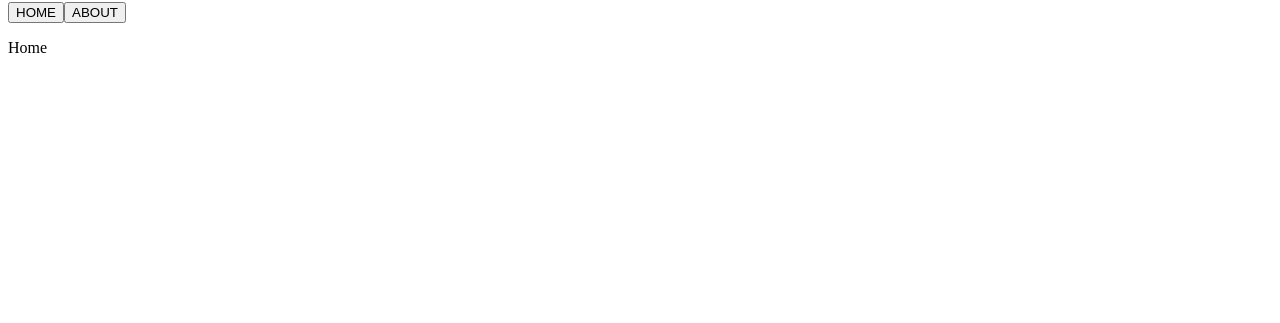
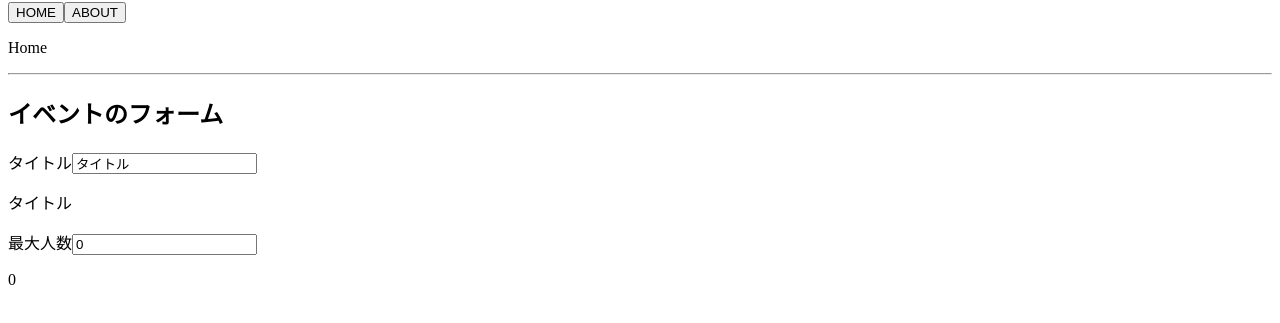
Before and after one commit to kawada13/vue.js.practice2, a Vue app: page / in a window 1280 px wide. Shown: the part 367-690 px from the top of the page. Built offline with nearby package versions, Linux system fonts and the light colour scheme; the HTML template or start-up script is replaced by a standard one.

Commit message:
v-model復讐

```diff
--- a/src/App.vue
+++ b/src/App.vue
@@ -23,6 +23,24 @@
     <button @click="currentComponent = 'Home'">HOME</button>
     <button @click="currentComponent = 'About'">ABOUT</button>
     <component :is="currentComponent"></component>
+    <hr>
+    <div>
+      <h2>イベントのフォーム</h2>
+      <label for="title">タイトル</label>
+      <input
+        type="text"
+        id="title"
+        v-model.lazy="evettDate.title"
+        >
+        <p>{{evettDate.title}}</p>
+      <label for="maxNumber">最大人数</label>
+      <input
+        type="number"
+        id="maxNumber"
+        v-model.number="evettDate.maxNumber"
+        >
+        <p>{{evettDate.maxNumber}}</p>
+    </div>
   </div>
 </template>
 
@@ -41,7 +59,11 @@ export default {
     return {
       age: 6,
       number: 8,
-      currentComponent: 'Home'
+      currentComponent: 'Home',
+      evettDate: {
+        title: 'タイトル',
+        maxNumber: 0
+      }
     };
   },
 };
```
